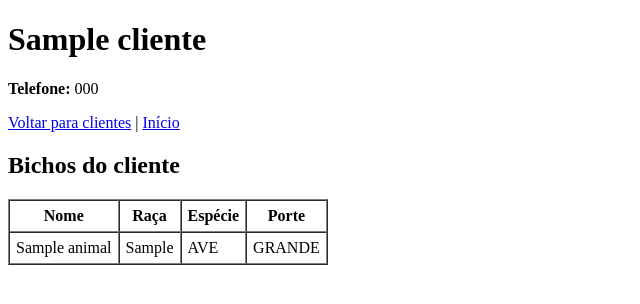
After one commit to jpzxcf/pet-bem-estar-novo, a Spring Boot app: page /clientes/1 in a window 1280 px wide. The commit adds this page. Shown: the top 304 px of the page, without its empty margins (0-640 px from the left). Run offline with Spring Boot 4, Linux system fonts and the light colour scheme; tables that the repository leaves empty hold one stand-in row (values such as "Sample post").

Commit message:
adicionado a ficha do cliente com seus bichos, passando o animal pelo controller do cliente

```diff
--- a/src/main/java/br/edu/ifrs/petbemestar/service/ClienteService.java
+++ b/src/main/java/br/edu/ifrs/petbemestar/service/ClienteService.java
@@ -6,6 +6,7 @@ import org.springframework.stereotype.Service;
 
 import br.edu.ifrs.petbemestar.dao.AnimalDAO;
 import br.edu.ifrs.petbemestar.dao.ClienteDAO;
+import br.edu.ifrs.petbemestar.dominio.Animal;
 import br.edu.ifrs.petbemestar.dominio.Cliente;
 
 @Service
@@ -25,6 +26,11 @@ public class ClienteService {
 
     public Cliente buscarPorId(Long id) {
         return clienteDAO.buscarPorId(id);
+    }
+
+
+    public List<Animal> listarAnimais(Long clienteId) {
+        return animalDAO.listarPorCliente(clienteId);
     }
 
     public void salvar(Cliente cliente) {
--- a/src/main/java/br/edu/ifrs/petbemestar/web/ClienteController.java
+++ b/src/main/java/br/edu/ifrs/petbemestar/web/ClienteController.java
@@ -54,6 +54,13 @@ public class ClienteController {
         return "form-cliente";
     }
 
+    @GetMapping("/clientes/{id}")
+    public String detalhe(@PathVariable Long id, Model model) {
+        model.addAttribute("cliente", clienteService.buscarPorId(id));
+        model.addAttribute("animais", clienteService.listarAnimais(id));
+        return "detalhe-cliente";
+    }
+
     @PostMapping({"/clientes", "/clientes/salvar"})
     public String salvar(@Valid @ModelAttribute("cliente") Cliente cliente, BindingResult result, Model model) {
         if (result.hasErrors()) {
--- a/src/main/resources/templates/clientes.html
+++ b/src/main/resources/templates/clientes.html
@@ -28,7 +28,9 @@
         <tbody>
             <tr th:each="cliente : ${clientes}">
                 <td th:text="${cliente.id}"></td>
-                <td th:text="${cliente.nome}"></td>
+					<td>
+				    	<a th:href="@{/clientes/{id}(id=${cliente.id})}" th:text="${cliente.nome}"></a>
+					</td>
                 <td th:text="${cliente.telefone}"></td>
                 <td th:text="${cliente.email}"></td>
                 <td>
--- /dev/null
+++ b/src/main/resources/templates/detalhe-cliente.html
@@ -0,0 +1,42 @@
+<!DOCTYPE html>
+   <html xmlns:th="http://www.thymeleaf.org" lang="pt-BR">
+   <head>
+       <meta charset="UTF-8">
+       <title>Ficha do Cliente - Pet Bem-Estar</title>
+   </head>
+   <body>
+       <h1 th:text="${cliente.nome}">Nome do Cliente</h1>
+
+       <p>
+           <strong>Telefone:</strong> <span th:text="${cliente.telefone}"></span>
+       </p>
+
+       <p>
+           <a th:href="@{/clientes}">Voltar para clientes</a> |
+           <a th:href="@{/}">Início</a>
+       </p>
+
+       <h2>Bichos do cliente</h2>
+
+       <p th:if="${animais.isEmpty()}">Nenhum bicho cadastrado para este cliente.</p>
+
+       <table th:if="${!animais.isEmpty()}" border="1" cellpadding="6" cellspacing="0">
+           <thead>
+               <tr>
+                   <th>Nome</th>
+                   <th>Raça</th>
+                   <th>Espécie</th>
+                   <th>Porte</th>
+               </tr>
+           </thead>
+           <tbody>
+               <tr th:each="animal : ${animais}">
+                   <td th:text="${animal.nome}"></td>
+                   <td th:text="${animal.raca}"></td>
+                   <td th:text="${animal.especie}"></td>
+                   <td th:text="${animal.porte}"></td>
+               </tr>
+           </tbody>
+       </table>
+   </body>
+   </html>
```
